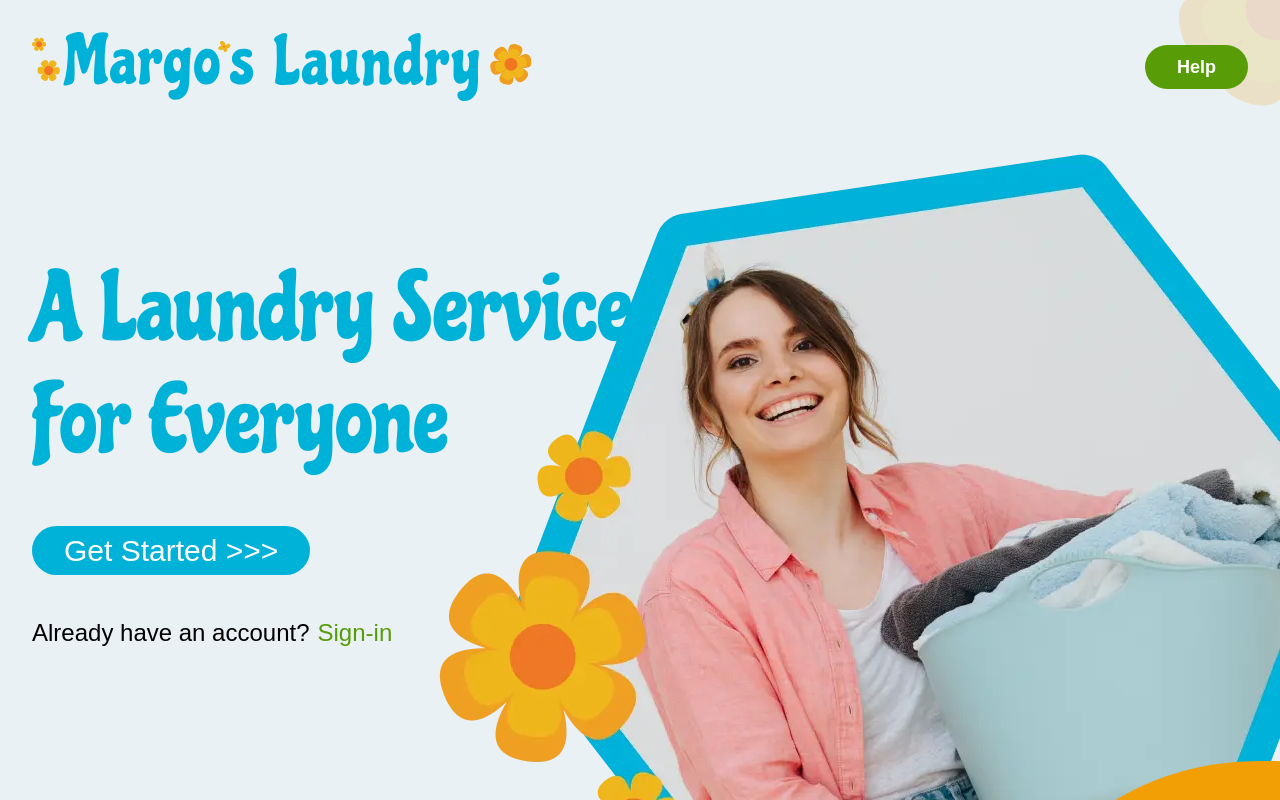
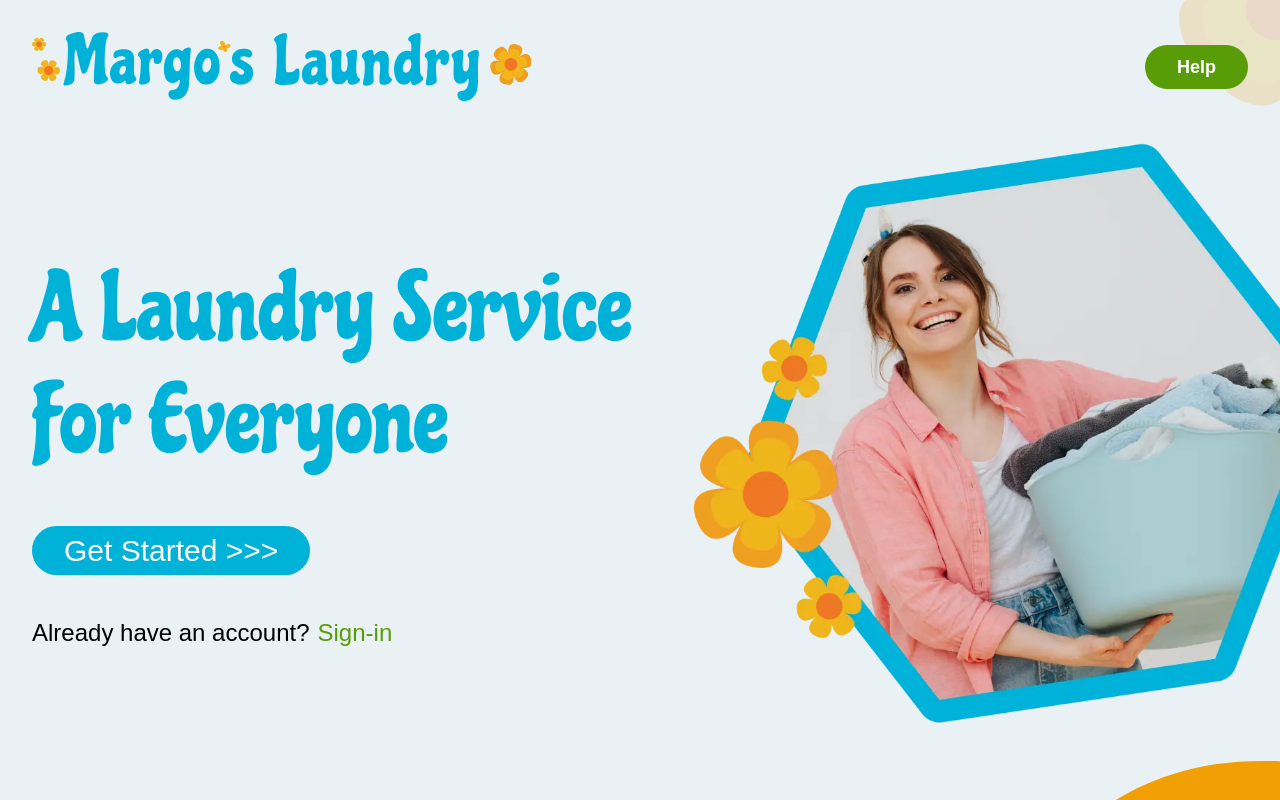
Before and after one commit to vanithbabu/testNext, a Next.js app: page /laundry in a window 1280 px wide. Shown: the top 800 px of the page. Built offline with nearby package versions, Linux system fonts and the light colour scheme; no server answers; a web font is replaced by a local one.

Commit message:
checking

```diff
--- a/app/(redux-store)/(orderflow-page)/laundry/page.tsx
+++ b/app/(redux-store)/(orderflow-page)/laundry/page.tsx
@@ -32,10 +32,9 @@ export default function Laundry() {
             <Image
               src={SchedulePickup}
               alt="See Our Pricing"
-              // width={630}
-              // height={50}
+              width={630}
+              height={50}
               priority
-              placeholder="blur"
               className="lg:absolute right-0 top-28 pt-2 "
             />
 
@@ -47,8 +46,9 @@ export default function Laundry() {
             <Image
               src={SchedulePickupMobile}
               alt="See Our Pricing"
+              width={500}
+              height={50}
               priority
-              placeholder="blur"
             />
           </div>
           <h1 className=" text-4xl  text-center font-chicle text-blue font-[500] mb-4 mt-8 ">A Laundry Service For Everyone</h1>
```
